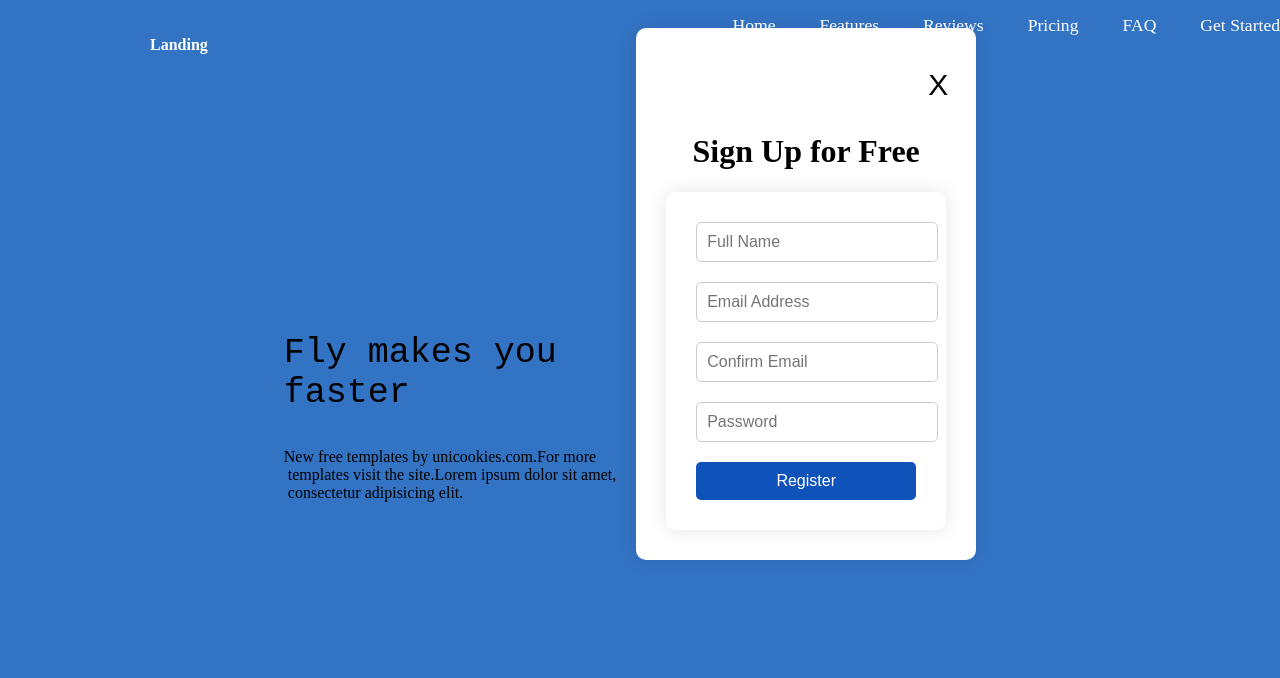
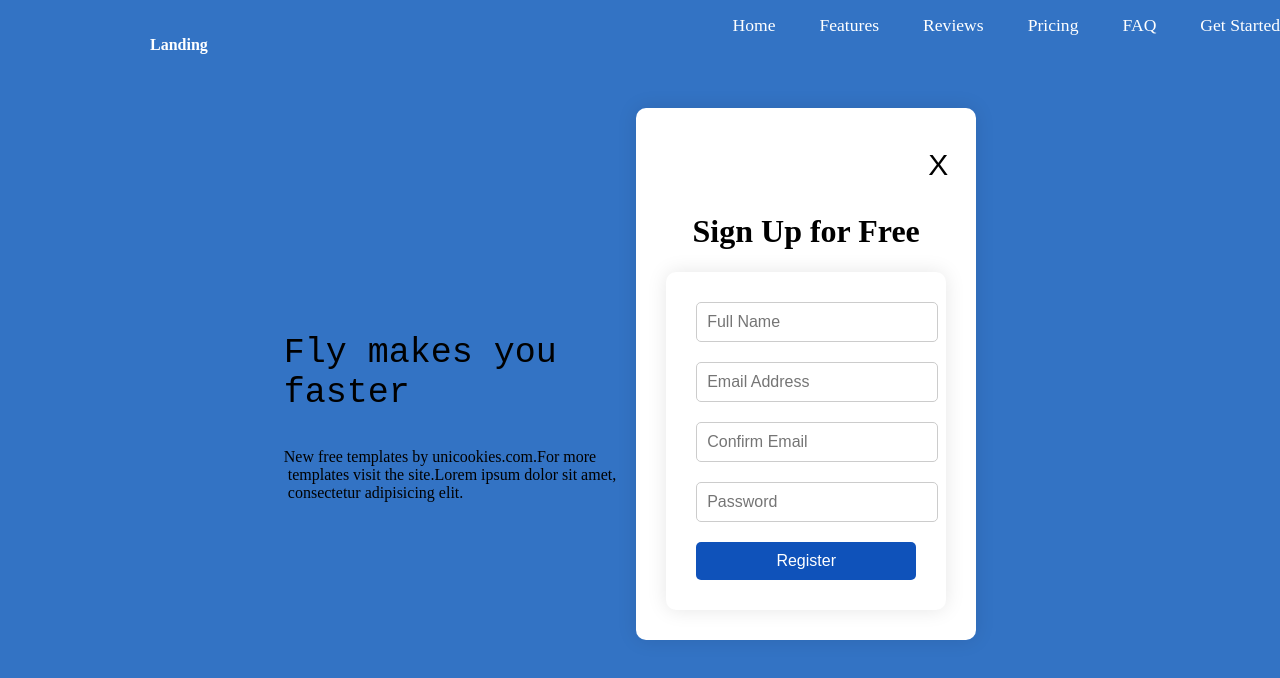
Before and after one commit to GANGAMMACR/gangawebpge1, a website: page index.html in a window 1280 px wide. Both pictures are taken after a click on the link "Get Started". Drawn offline with Linux system fonts and the light colour scheme.

Commit message:
Update index.html

```diff
--- a/index.html
+++ b/index.html
@@ -34,7 +34,7 @@ faster</pre>
 
     </div>
     <br>
-    <div id="signupPopup" class="wrapper" style="display:none;">
+    <div id="signupPopup" class="wrapper" style="display:none; padding-top: 100px;">
 
 
         <div id="myHeader" class="signup-form" >
```
